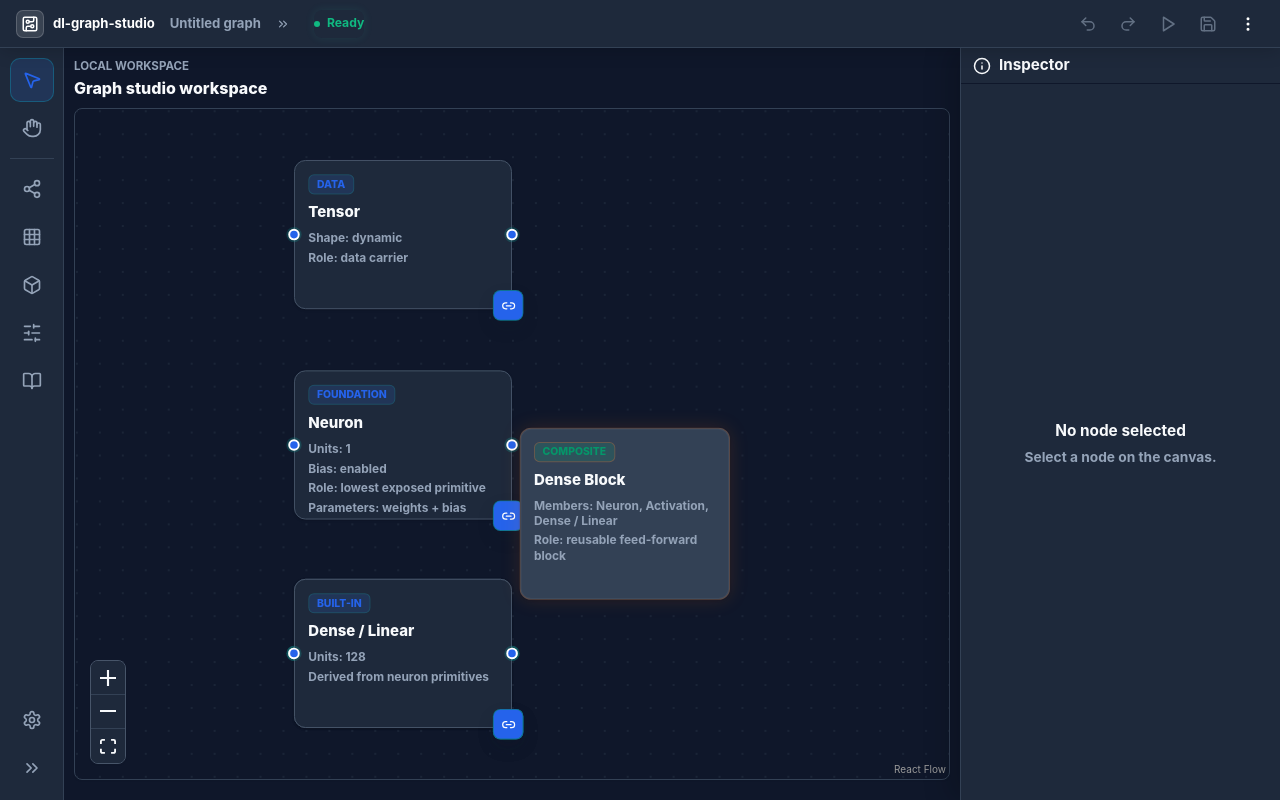
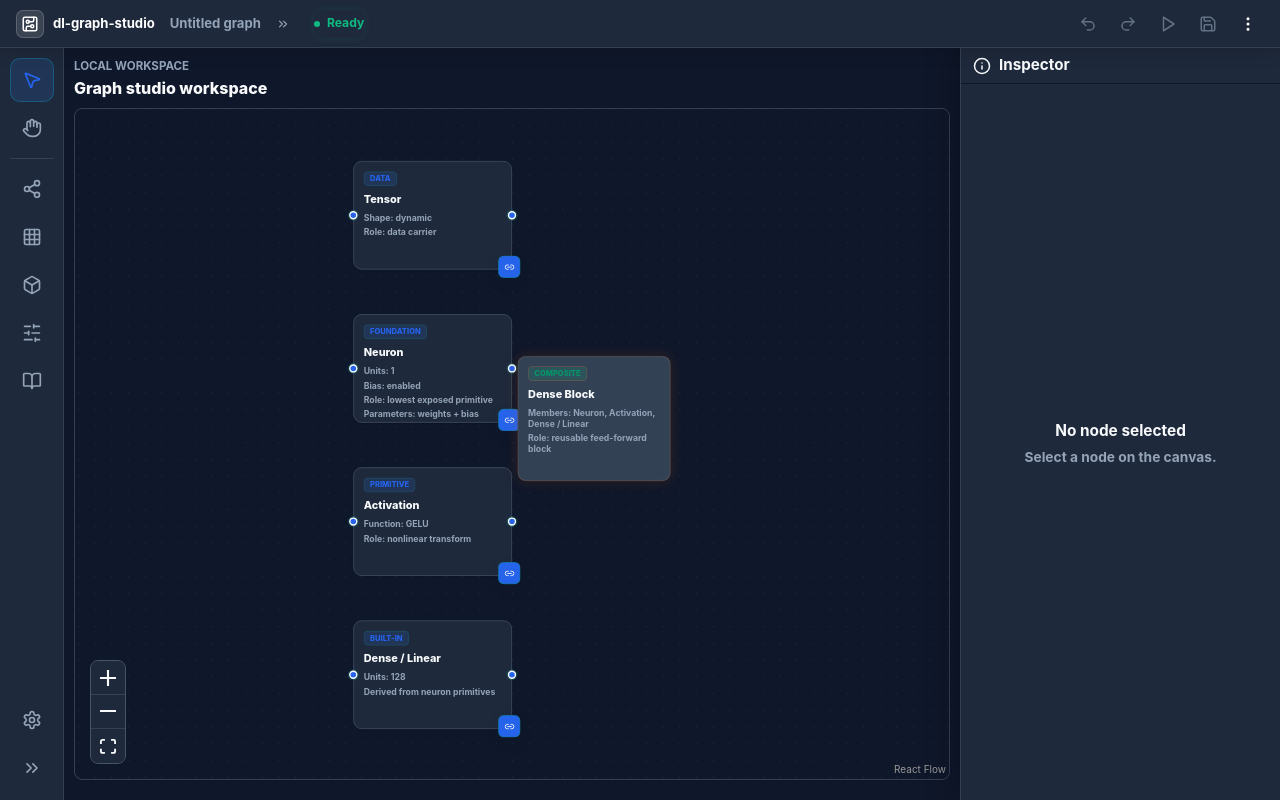
Before and after one commit to DoMo-98/dl-graph-studio, a React (Vite) app: page / in a window 1280 px wide. Built offline with nearby package versions, Linux system fonts and the light colour scheme.

Commit message:
feat: allow free canvas node placement

```diff
--- a/src/App.tsx
+++ b/src/App.tsx
@@ -23,8 +23,13 @@ import {
   Download,
   Upload,
 } from "lucide-react";
-import { useCallback, useLayoutEffect, useMemo, useRef, useState } from "react";
-import type { ChangeEvent, KeyboardEvent } from "react";
+import {
+  useCallback,
+  useMemo,
+  useState,
+  type ChangeEvent,
+  type KeyboardEvent,
+} from "react";
 import {
   Background,
   Controls,
@@ -32,15 +37,11 @@ import {
   MarkerType,
   Position,
   ReactFlow,
-} from "@xyflow/react";
-import type {
-  Connection,
-  CoordinateExtent,
-  Edge,
-  Node,
-  NodeChange,
-  NodeProps,
-  NodeTypes,
+  type Connection,
+  type Edge,
+  type Node,
+  type NodeChange,
+  type NodeProps,
 } from "@xyflow/react";
 
 import "@xyflow/react/dist/style.css";
@@ -61,8 +62,6 @@ type ConnectionValidationResult =
 
 const primitiveFlowNodeSize = { width: 228, height: 156 };
 const compositeFlowNodeSize = { width: 220, height: 180 };
-const primitiveNodeVisualOverflow = { left: 6, right: 12, bottom: 12 };
-const compositeNodeVisualOverflow = { left: 0, right: 0, bottom: 0 };
 
 const primitiveNodes: PrimitiveNode[] = [
   {
@@ -274,109 +273,6 @@ function getFlowNodeSize(node: GraphNode) {
     : primitiveFlowNodeSize;
 }
 
-function getCanvasNodeExtent(size: {
-  width: number;
-  height: number;
-}): CoordinateExtent {
-  return [
-    [0, 0],
-    [size.width, size.height],
-  ];
-}
-
-function getCanvasElementNodeExtent(
-  graphCanvasElement: HTMLElement,
-): CoordinateExtent | null {
-  const { width: rectWidth, height: rectHeight } =
-    graphCanvasElement.getBoundingClientRect();
-  const width = graphCanvasElement.clientWidth || rectWidth;
-  const height = graphCanvasElement.clientHeight || rectHeight;
-
-  if (width <= 0 || height <= 0) {
-    return null;
-  }
-
-  return getCanvasNodeExtent({ width, height });
-}
-
-function areCanvasNodeExtentsEqual(
-  firstExtent: CoordinateExtent | null,
-  secondExtent: CoordinateExtent,
-) {
-  return Boolean(
-    firstExtent &&
-    firstExtent[0][0] === secondExtent[0][0] &&
-    firstExtent[0][1] === secondExtent[0][1] &&
-    firstExtent[1][0] === secondExtent[1][0] &&
-    firstExtent[1][1] === secondExtent[1][1],
-  );
-}
-
-function getCanvasNodeExtentKey(canvasNodeExtent: CoordinateExtent) {
-  return `${canvasNodeExtent[0][0]}:${canvasNodeExtent[0][1]}:${canvasNodeExtent[1][0]}:${canvasNodeExtent[1][1]}`;
-}
-
-function getGraphNodeVisualOverflow(node: GraphNode) {
-  return node.type === "composite"
-    ? compositeNodeVisualOverflow
-    : primitiveNodeVisualOverflow;
-}
-
-function getGraphNodeExtent(
-  node: GraphNode,
-  canvasNodeExtent: CoordinateExtent,
-): CoordinateExtent {
-  const [[minX, minY], [maxX, maxY]] = canvasNodeExtent;
-  const overflow = getGraphNodeVisualOverflow(node);
-
-  // React Flow clamps the measured node body; reserve only each node type's visible overflow.
-  return [
-    [minX + overflow.left, minY],
-    [maxX - overflow.right, maxY - overflow.bottom],
-  ];
-}
-
-function clampCanvasNodePosition(
-  position: GraphNode["position"],
-  node: GraphNode,
-  canvasNodeExtent: CoordinateExtent,
-): GraphNode["position"] {
-  const [[minX, minY], [maxX, maxY]] = getGraphNodeExtent(
-    node,
-    canvasNodeExtent,
-  );
-  const nodeSize = getFlowNodeSize(node);
-  const maxPositionX = maxX - nodeSize.width;
-  const maxPositionY = maxY - nodeSize.height;
-
-  return {
-    x: Math.min(Math.max(position.x, minX), maxPositionX),
-    y: Math.min(Math.max(position.y, minY), maxPositionY),
-  };
-}
-
-function clampGraphNodesToCanvas(
-  nodes: GraphNode[],
-  canvasNodeExtent: CoordinateExtent,
-) {
-  const positionUpdates = nodes.map((node) => ({
-    id: node.id,
-    position: clampCanvasNodePosition(node.position, node, canvasNodeExtent),
-  }));
-  const hasChangedPosition = positionUpdates.some((update) => {
-    const currentNode = nodes.find((node) => node.id === update.id);
-
-    return (
-      currentNode?.position.x !== update.position.x ||
-      currentNode.position.y !== update.position.y
-    );
-  });
-
-  return hasChangedPosition
-    ? updateGraphNodePositions(nodes, positionUpdates)
-    : nodes;
-}
-
 function PrimitiveNodeCard({ data }: NodeProps<PrimitiveFlowNode>) {
   const selectNode = () => {
     data.onSelect(data.id);
@@ -502,7 +398,7 @@ function CompositeNodeCard({ data }: NodeProps<CompositeFlowNode>) {
   );
 }
 
-const nodeTypes: NodeTypes = {
+const nodeTypes = {
   primitive: PrimitiveNodeCard,
   composite: CompositeNodeCard,
 };
@@ -546,9 +442,6 @@ export function App() {
   const [connectionSourceId, setConnectionSourceId] = useState<string | null>(
     null,
   );
-  const graphCanvasRef = useRef<HTMLElement | null>(null);
-  const [canvasNodeExtent, setCanvasNodeExtent] =
-    useState<CoordinateExtent | null>(null);
   const {
     isProjectActionsOpen,
     setIsProjectActionsOpen,
@@ -573,50 +466,6 @@ export function App() {
     graphNodes.find((node) => node.id === selectedNodeId) ?? null;
   const connectionSource =
     graphNodes.find((node) => node.id === connectionSourceId) ?? null;
-
-  useLayoutEffect(() => {
-    const graphCanvasElement = graphCanvasRef.current;
-
-    if (!graphCanvasElement) {
-      return;
-    }
-
-    const syncCanvasNodeExtent = () => {
-      const nextCanvasNodeExtent =
-        getCanvasElementNodeExtent(graphCanvasElement);
-
-      if (!nextCanvasNodeExtent) {
-        return;
-      }
-
-      setCanvasNodeExtent((currentCanvasNodeExtent) =>
-        areCanvasNodeExtentsEqual(currentCanvasNodeExtent, nextCanvasNodeExtent)
-          ? currentCanvasNodeExtent
-          : nextCanvasNodeExtent,
-      );
-    };
-
-    syncCanvasNodeExtent();
-
-    if (typeof ResizeObserver === "undefined") {
-      return;
-    }
-
-    const resizeObserver = new ResizeObserver(syncCanvasNodeExtent);
-    resizeObserver.observe(graphCanvasElement);
-
-    return () => resizeObserver.disconnect();
-  }, []);
-
-  useLayoutEffect(() => {
-    if (!canvasNodeExtent || graphNodes.length === 0) {
-      return;
-    }
-
-    setGraphNodes((currentNodes) =>
-      clampGraphNodesToCanvas(currentNodes, canvasNodeExtent),
-    );
-  }, [canvasNodeExtent, graphNodes]);
 
   const updateNodeParameter = (
     nodeId: string,
@@ -776,9 +625,6 @@ export function App() {
         const commonNode = {
           id: node.id,
           position: node.position,
-          ...(canvasNodeExtent
-            ? { extent: getGraphNodeExtent(node, canvasNodeExtent) }
-            : {}),
           width: nodeSize.width,
           height: nodeSize.height,
           initialWidth: nodeSize.width,
@@ -837,7 +683,6 @@ export function App() {
       completeGraphConnection,
       connectionSource?.label,
       connectionSourceId,
-      canvasNodeExtent,
       draggedNodeId,
       graphNodes,
       selectedNodeId,
@@ -1067,18 +912,11 @@ export function App() {
             <h2>Graph studio workspace</h2>
           </div>
 
-          <section
-            className="graph-canvas"
-            aria-label="Graph canvas"
-            ref={graphCanvasRef}
-          >
-            {canvasNodeExtent ? (
+          <section className="graph-canvas" aria-label="Graph canvas">
             <ReactFlow
-                key={getCanvasNodeExtentKey(canvasNodeExtent)}
               nodes={canvasNodes}
               edges={canvasEdges}
               nodeTypes={nodeTypes}
-                nodeExtent={canvasNodeExtent}
               onConnect={handleReactFlowConnect}
               onNodesChange={handleCanvasNodesChange}
               onNodeDragStart={(_, node) => setDraggedNodeId(node.id)}
@@ -1104,7 +942,6 @@ export function App() {
                 position="bottom-left"
               />
             </ReactFlow>
-            ) : null}
 
             {canvasNodes.length === 0 ? (
               <div className="canvas-empty-state">
```
Lines whose indentation alone changed are shown as unchanged.
